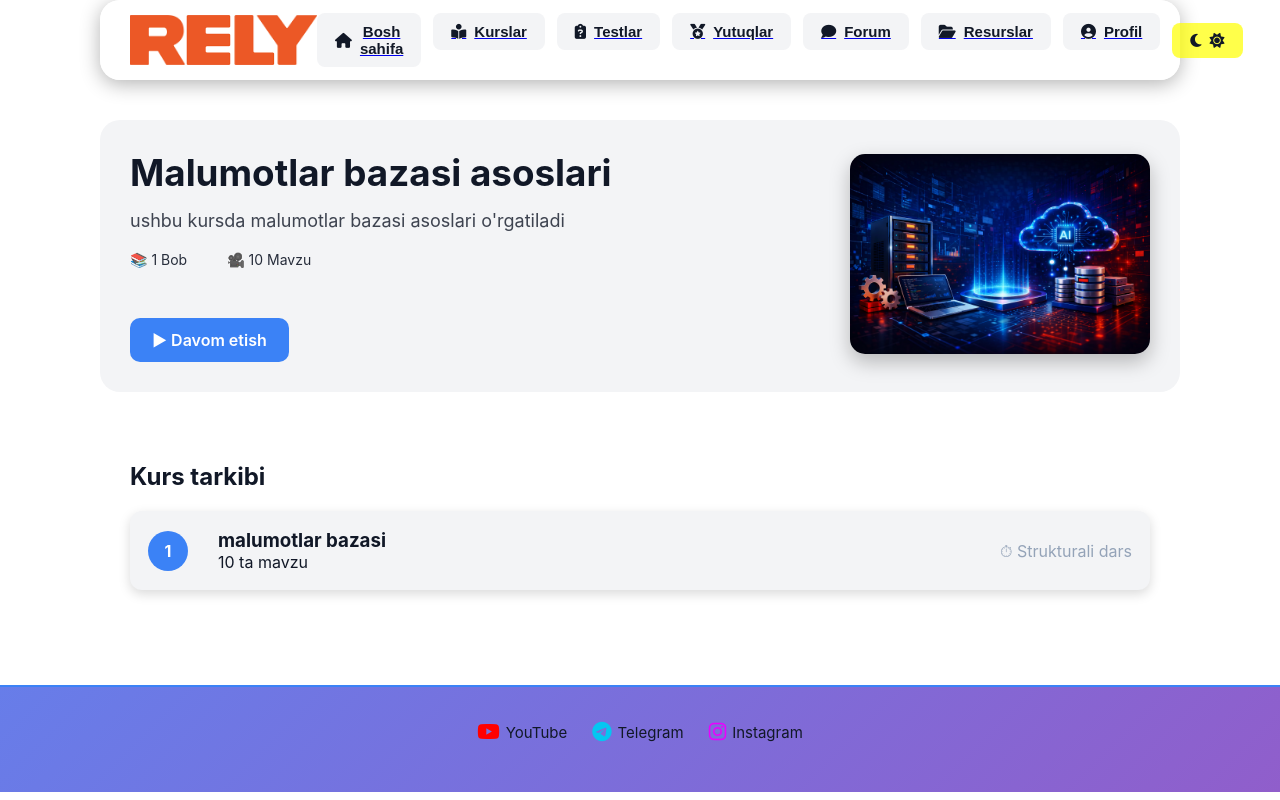
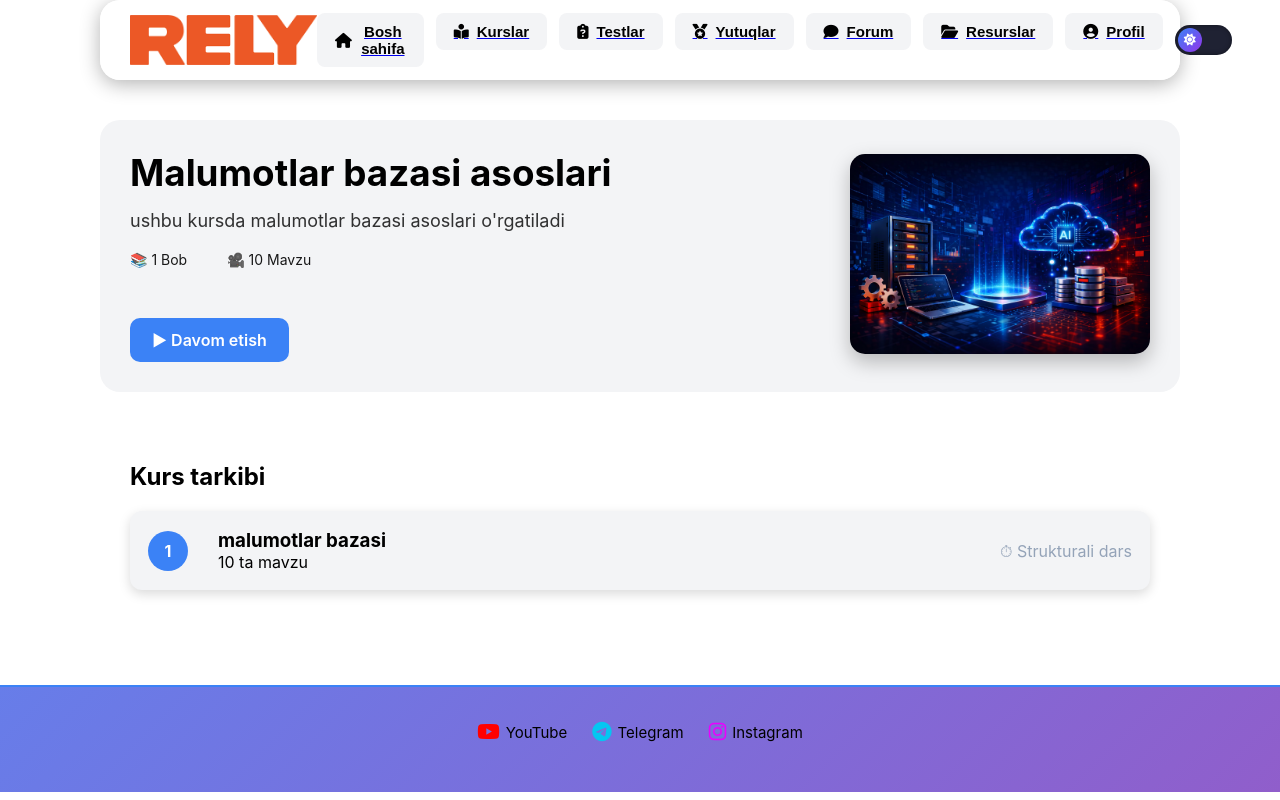
Before and after one commit to ozodbekjon01/education_site, a Flask app: page /student/course/18 in a window 1280 px wide. Run offline with Flask 3, Linux system fonts and the light colour scheme; a user stored in the database is signed in; data comes from the database, SQL or seed files in the repository.

Commit message:
Yangi o‘zgarishlar qo‘shildi 4

```diff
--- a/templates/base.html
+++ b/templates/base.html
@@ -10,6 +10,14 @@
 <title>{% block title %}{% endblock %}</title>
 
 <style>
+
+:root {
+    --bg-color: #ffffff;
+    --text-color: #000000;
+    --card-bg: #f3f4f6;
+    --nav-bg: rgba(255,255,255,0.8);
+}
+
 /* --- Body & Background --- */
 body {
     margin: 0;
@@ -19,6 +27,9 @@ body {
     min-height: 100vh;
 }
 
+body {
+    background: var(--bg-color);
+}
 
 body.dark {
     --bg-color: #0f111a;
@@ -61,6 +72,64 @@ rgba(110, 2, 235, 0.41)}
 .navigation {
     display: flex;
     gap: 12px;
+}
+
+
+
+.theme-toggle {
+    width: 60px;
+    height: 30px;
+    background: #1f2233;
+    border-radius: 50px;
+    position: relative;
+    cursor: pointer;
+    display: flex;
+    align-items: center;
+    padding: 3px;
+    transition: all 0.3s ease;
+    box-shadow: inset 0 0 5px rgba(0,0,0,0.4);
+}
+
+.toggle-circle {
+    width: 24px;
+    height: 24px;
+    background: linear-gradient(135deg, #3b82f6, #9333ea);
+    border-radius: 50%;
+    position: absolute;
+    left: 3px;
+    display: flex;
+    align-items: center;
+    justify-content: center;
+    transition: all 0.3s ease;
+}
+
+.toggle-circle i {
+    position: absolute;
+    font-size: 12px;
+    color: white;
+    transition: opacity 0.3s ease;
+}
+
+.toggle-circle .fa-sun {
+    opacity: 0;
+}
+
+/* DARK MODE */
+body.dark .theme-toggle {
+    background: #0f111a;
+}
+
+body.dark .toggle-circle {
+    left: 33px;
+    background: linear-gradient(135deg, #0e41f8, #0121d4);
+}
+
+body.dark .fa-sun {
+    opacity: 1;
+}
+
+body.dark .fa-moon {
+    opacity: 0;
 }
 
 .navbut {
@@ -129,6 +198,24 @@ rgba(110, 2, 235, 0.41)}
 /* --- Mobile Bottom Navbar --- */
 .bottom-nav {
     display: none;
+}
+
+/* Default (LIGHT MODE) */
+.toggle-circle .fa-sun {
+    opacity: 1;
+}
+
+.toggle-circle .fa-moon {
+    opacity: 0;
+}
+
+/* DARK MODE */
+body.dark .fa-sun {
+    opacity: 0;
+}
+
+body.dark .fa-moon {
+    opacity: 1;
 }
 
 /* --- Responsive --- */
@@ -205,9 +292,12 @@ rgba(110, 2, 235, 0.41)}
         <a href="/student/resources"><button class="navbut"><i class="fa-solid fa-folder-open"></i> Resurslar</button></a>
         <a href="/student/profile"><button class="navbut"><i class="fa-solid fa-circle-user"></i> Profil</button></a>
     </div>
-    <button onclick="toggleTheme()" class="navbut" style="background: rgba(255, 255, 0, 0.71);" >
-            <i class="fa-solid fa-moon"></i><i class="fa-solid fa-sun"></i>
-        </button>
+    <div class="theme-toggle" onclick="toggleTheme()">
+        <div class="toggle-circle">
+            <i class="fa-solid fa-moon"></i>
+            <i class="fa-solid fa-sun"></i>
+        </div>
+    </div>
     </div>
 </nav>
 
@@ -238,24 +328,23 @@ rgba(110, 2, 235, 0.41)}
 
 
 <script>
-function toggleTheme() {
-    const body = document.body;
-    body.classList.toggle("dark");
-
-    // localStorage saqlash
-    if(body.classList.contains("dark")){
-        localStorage.setItem("theme", "dark");
+function setTheme(theme) {
+    if (theme === "dark") {
+        document.body.classList.add("dark");
     } else {
-        localStorage.setItem("theme", "light");
+        document.body.classList.remove("dark");
     }
+    localStorage.setItem("theme", theme);
 }
 
-// Sahifa ochilganda theme ni yuklash
+function toggleTheme() {
+    const isDark = document.body.classList.contains("dark");
+    setTheme(isDark ? "light" : "dark");
+}
+
 window.onload = () => {
-    const savedTheme = localStorage.getItem("theme");
-    if(savedTheme === "dark"){
-        document.body.classList.add("dark");
-    }
+    const savedTheme = localStorage.getItem("theme") || "light";
+    setTheme(savedTheme);
 }
 </script>
 
```
